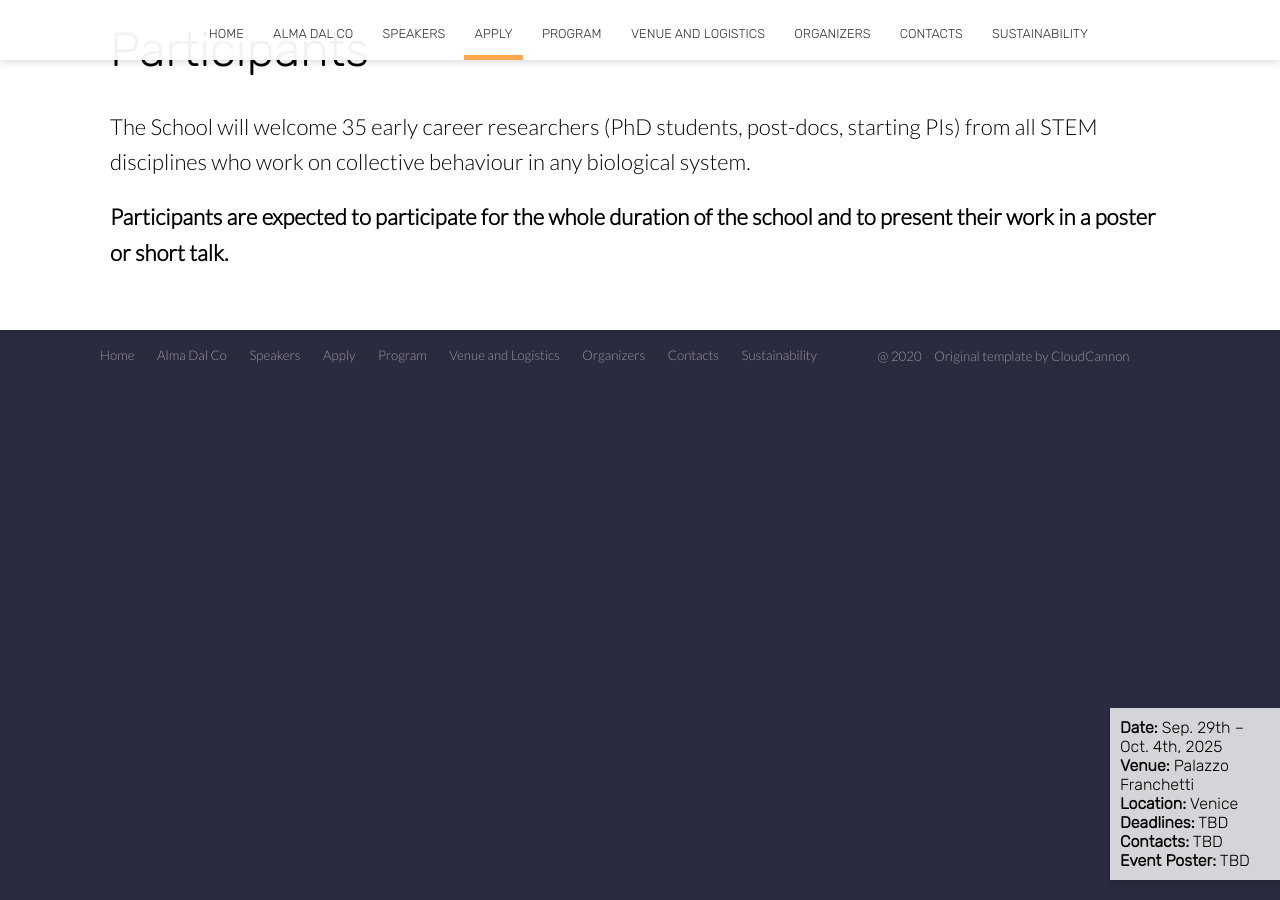
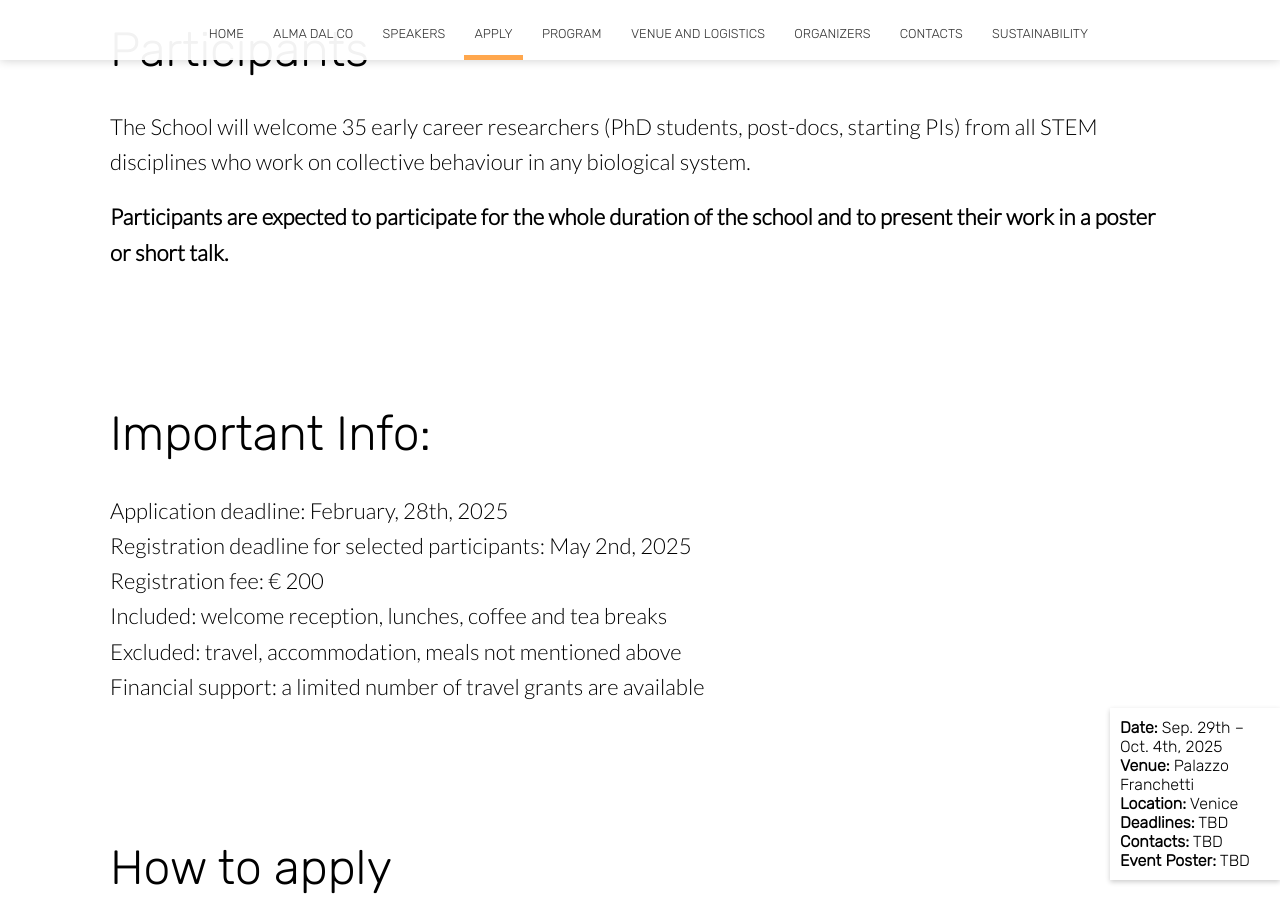
Before and after one commit to almadalcoschool/almadalcoschool.github.io, a Jekyll site: the page built from apply.html, in a window 1280 px wide and 900 px high, scrolled down 684 px. Built offline with Jekyll 4.4.1, drawn with Linux system fonts in a browser that asks for light colours; nearby versions of some CDN libraries; some of the changed text lies outside the part shown.

Commit message:
apply - final text

```diff
--- a/apply.html
+++ b/apply.html
@@ -159,39 +159,60 @@ image: /images/home/paper_natEcoEvol2020.jpg
 			<div class="text">
 				<h2 class="editable">Participants</h2>
 				<p>
-					The School will welcome 35 early career researchers (PhD students, post-docs, starting PIs)
-					from all STEM disciplines who work on collective behaviour in any biological system.
+					The School will welcome 35 early career researchers (PhD students, post-docs, starting PIs) from all
+					STEM disciplines who work on collective behaviour in any biological system.
 				</p>
 				<p>
-					<strong>Participants are expected to participate for the whole duration of the school and to present their work in a poster or short talk.<strong>
+					<strong>Participants are expected to participate for the whole duration of the school and to present
+						their work in a poster or short talk.<strong>
 				</p>
 			</div>
 		</div>
 	</section>
 
-	<!-- <section class="info" id="fee-waiver">
+	<section class="info" id="fee-waiver">
 		<div class="container flex">
 			<div class="text">
 				<h2 class="editable">Important Info:</h2>
 				<p>
-					text
+					Application deadline: February, 28th, 2025 <br>
+					Registration deadline for selected participants: May 2nd, 2025 <br>
+					Registration fee: € 200 <br>
+					Included: welcome reception, lunches, coffee and tea breaks <br>
+					Excluded: travel, accommodation, meals not mentioned above <br>
+					Financial support: a limited number of travel grants are available <br>
 				</p>
 			</div>
 		</div>
-	</section> -->
+	</section>
 
-	<!-- <section class="info" id="learn-more">
+	<section class="info" id="learn-more">
 		<div class="container flex">
 			<div class="text">
 				<h2 class="editable">How to apply</h2>
 				<p>
-					text & link to the form
+					Applications need to be submitted via the
+					<a href="https://forms.gle/vMRbZmUyw199k5xo8" target="_blank">online Application Form</a>
+					on the School website. In this from, we ask you to address the following three
+					questions:
+				</p>
+				<ul>
+					<li> Briefly summarize your research interests and describe how they relate to
+						the themes covered by the Alma Dal Co School on Collective Behaviour (Max.
+						100 words)</li>
+					<li> What do you hope to get out of the <strong>Alma Dal Co School on Collective
+						Behaviour<strong>? (Max. 100 words) </li>
+					<li> How do you envisage contributing to the <strong>Alma Dal Co School on
+						Collective Behaviour<strong>? (Max. 100 words) </li>
+				</ul>
+					We advise you to draft your responses in a text editor before copying them to the
+					form.
 				</p>
 			</div>
 		</div>
-	</section> -->
+	</section>
 
 
-<!--</div> -->
+<!--</div>-->
 
 </body>
```
